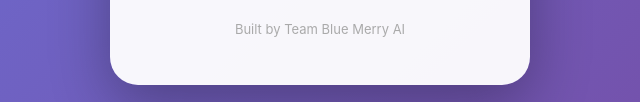
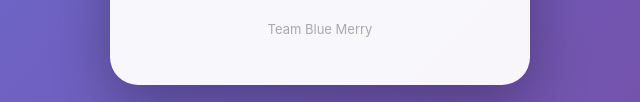
Before and after one commit to Code-Ninja007/MauamAI, a plain HTML site: page landing/index.html in a window 1280 px wide. Shown: the part 785-887 px from the top of the page, 320-960 px from the left. Drawn offline with Linux system fonts and the light colour scheme.

Commit message:
Update team name in index.html

```diff
--- a/landing/index.html
+++ b/landing/index.html
@@ -89,7 +89,7 @@
             3. Tap Install → Open the app
         </div>
 
-        <div class="team">Built by Team Blue Merry AI</div>
+        <div class="team">Team Blue Merry </div>
     </div>
 </body>
 </html>
```
